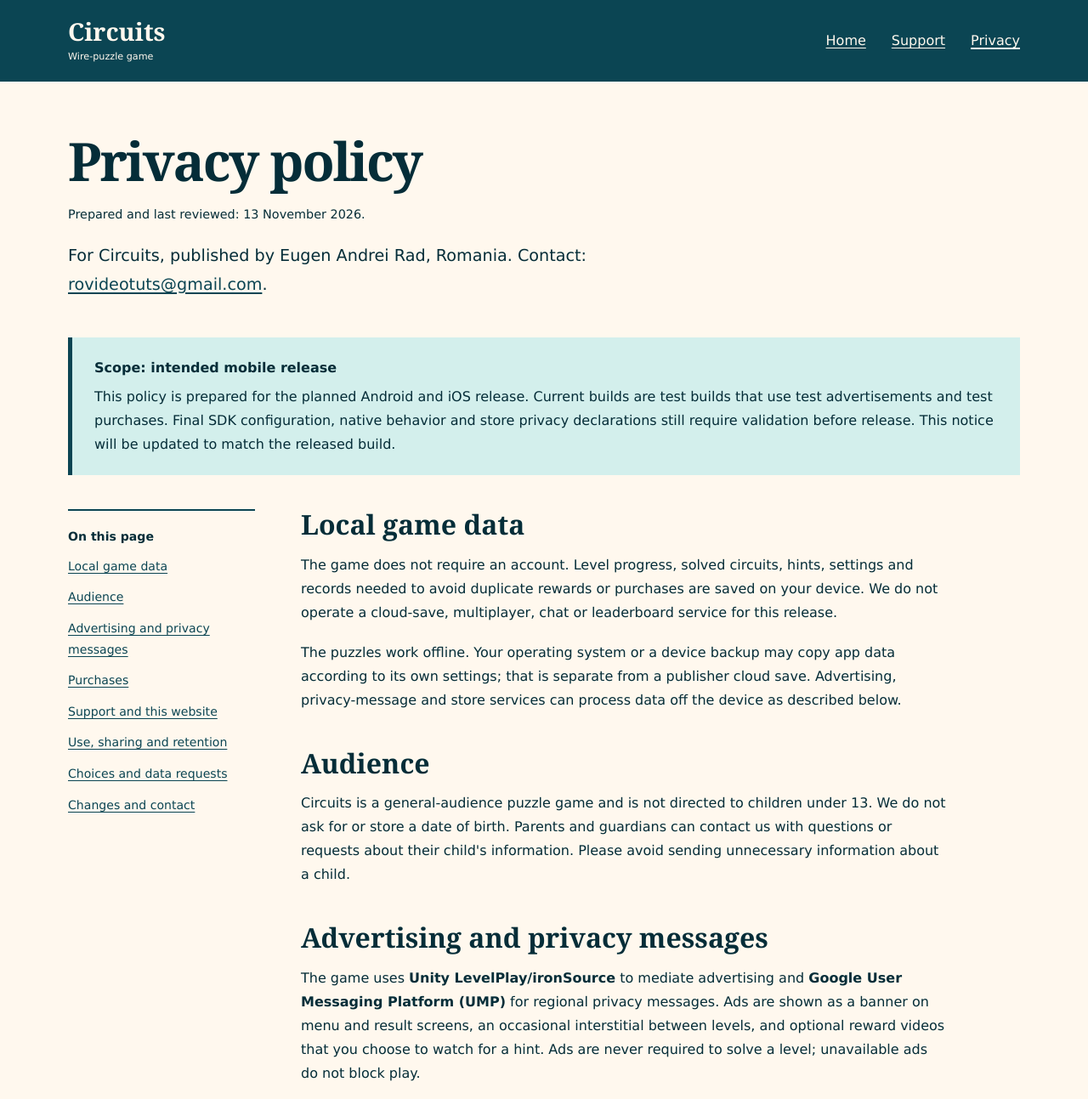
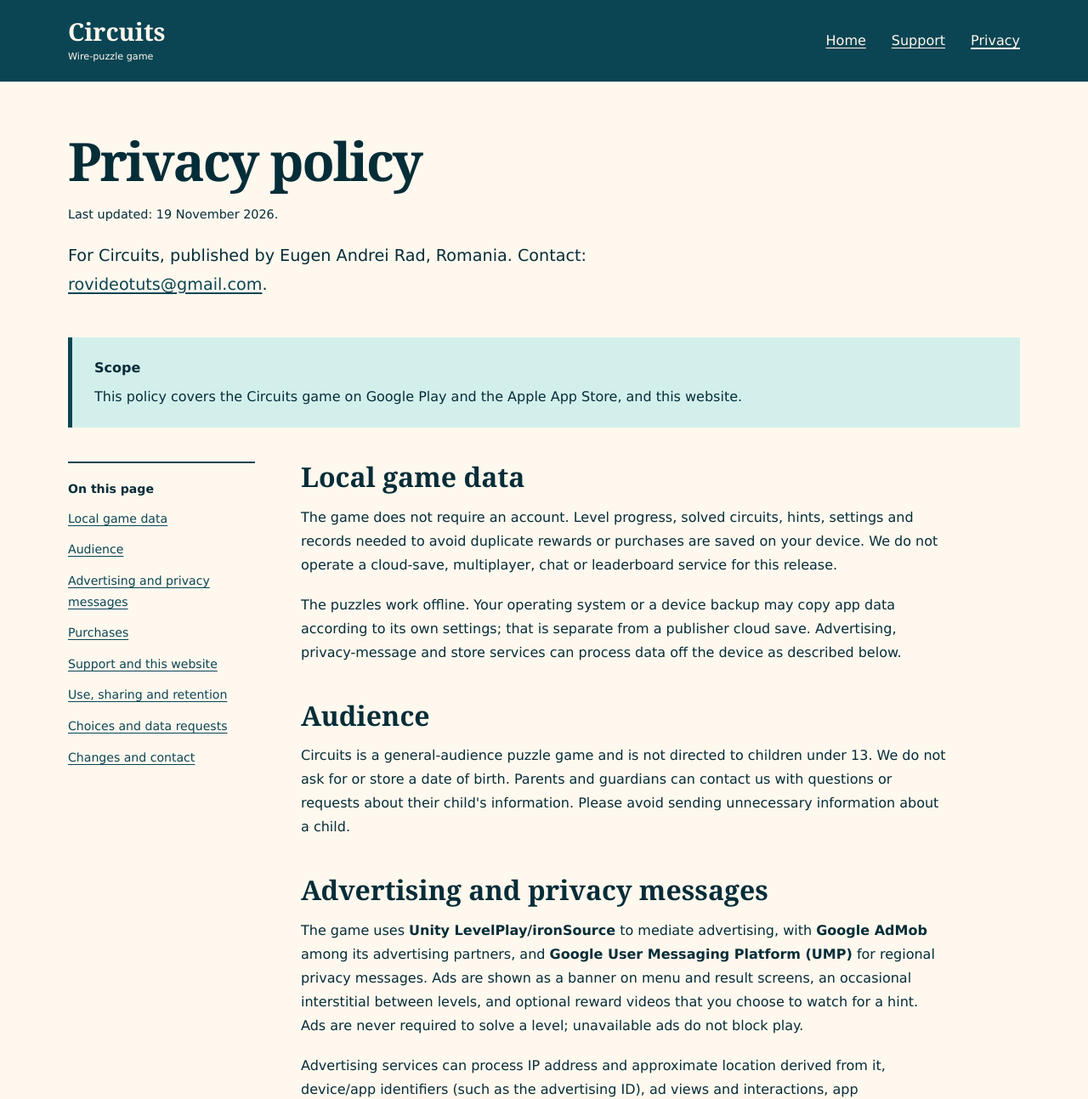
Before and after one commit to andreirad15/andreirad15.github.io, a plain HTML site: page circuits/privacy.html in a window 1280 px wide. Shown: the top 1293 px of the page at 85% size. Drawn offline with Linux system fonts and the light colour scheme.

Commit message:
Circuits privacy: AdMob as an ad partner, hint packs and Starter Pack

```diff
--- a/circuits/privacy.html
+++ b/circuits/privacy.html
@@ -13,8 +13,8 @@
   <a class="skip" href="#main">Skip to content</a>
   <header class="header"><div class="header-inner wrap"><a class="brand" href="index.html">Circuits<small>Wire-puzzle game</small></a><nav class="nav" aria-label="Main navigation"><a href="index.html">Home</a><a href="support.html">Support</a><a href="privacy.html" aria-current="page">Privacy</a></nav></div></header>
   <main id="main" class="wrap">
-    <div class="page-title"><h1>Privacy policy</h1><p class="updated">Prepared and last reviewed: 13 November 2026.</p><p class="lead">For Circuits, published by Eugen Andrei Rad, Romania. Contact: <a href="mailto:rovideotuts@gmail.com?subject=Circuits%20privacy">rovideotuts@gmail.com</a>.</p></div>
-    <aside class="notice" aria-label="Policy scope"><p><strong>Scope: intended mobile release</strong>This policy is prepared for the planned Android and iOS release. Current builds are test builds that use test advertisements and test purchases. Final SDK configuration, native behavior and store privacy declarations still require validation before release. This notice will be updated to match the released build.</p></aside>
+    <div class="page-title"><h1>Privacy policy</h1><p class="updated">Last updated: 19 November 2026.</p><p class="lead">For Circuits, published by Eugen Andrei Rad, Romania. Contact: <a href="mailto:rovideotuts@gmail.com?subject=Circuits%20privacy">rovideotuts@gmail.com</a>.</p></div>
+    <aside class="notice" aria-label="Policy scope"><p><strong>Scope</strong>This policy covers the Circuits game on Google Play and the Apple App Store, and this website.</p></aside>
     <div class="document-layout">
       <nav class="toc" aria-label="On this page"><strong>On this page</strong><a href="#local">Local game data</a><a href="#audience">Audience</a><a href="#advertising">Advertising and privacy messages</a><a href="#purchases">Purchases</a><a href="#support">Support and this website</a><a href="#retention">Use, sharing and retention</a><a href="#choices">Choices and data requests</a><a href="#changes">Changes and contact</a></nav>
       <article>
@@ -24,13 +24,13 @@
         <h2 id="audience">Audience</h2>
         <p>Circuits is a general-audience puzzle game and is not directed to children under 13. We do not ask for or store a date of birth. Parents and guardians can contact us with questions or requests about their child's information. Please avoid sending unnecessary information about a child.</p>
         <h2 id="advertising">Advertising and privacy messages</h2>
-        <p>The game uses <strong>Unity LevelPlay/ironSource</strong> to mediate advertising and <strong>Google User Messaging Platform (UMP)</strong> for regional privacy messages. Ads are shown as a banner on menu and result screens, an occasional interstitial between levels, and optional reward videos that you choose to watch for a hint. Ads are never required to solve a level; unavailable ads do not block play.</p>
+        <p>The game uses <strong>Unity LevelPlay/ironSource</strong> to mediate advertising, with <strong>Google AdMob</strong> among its advertising partners, and <strong>Google User Messaging Platform (UMP)</strong> for regional privacy messages. Ads are shown as a banner on menu and result screens, an occasional interstitial between levels, and optional reward videos that you choose to watch for a hint. Ads are never required to solve a level; unavailable ads do not block play.</p>
         <p>Advertising services can process IP address and approximate location derived from it, device/app identifiers (such as the advertising ID), ad views and interactions, app interactions, crash logs and performance information. Uses can include delivering and measuring ads, advertising analytics, preventing fraud and diagnosing SDK problems. Device identifiers or ad interactions may be shared among mediation and advertising partners; this can constitute tracking or targeted advertising depending on the provider, settings, choices and applicable law. A lack of a game account does not make advertising data anonymous.</p>
         <p>UMP contacts Google when refreshing your privacy status or presenting required choices, and stores consent records so your choices can be applied. We do not treat silence as consent; the game checks the available regional privacy choices before requesting ads. See <a href="https://developers.google.com/admob/android/privacy">Google's UMP information</a>.</p>
         <p>Where privacy choices apply, open <strong>Settings → Ad privacy choices</strong> to review or change them. Declining personalized advertising may still permit limited or non-personalized ads under the provider's settings and applicable requirements. On iOS, Apple tracking permission is a separate choice if tracking is requested; refusing it does not prevent play. These controls affect future processing and do not automatically delete previous records.</p>
         <p>For provider processing, retention, international transfers and request routes, read <a href="https://unity.com/legal/game-player-and-app-user-privacy-policy">Unity's player privacy policy</a> and <a href="https://policies.google.com/privacy">Google's privacy policy</a>. Advertising partners' use of identifiers may fall within legal definitions of selling or sharing personal information; use the available privacy choices and contact us about your applicable rights.</p>
         <h2 id="purchases">Purchases</h2>
-        <p>An optional <strong>Remove Ads</strong> purchase removes banner and interstitial ads permanently in this game; optional reward videos remain available. Payments are processed by Google Play or the Apple App Store; we never receive your card or bank details. The game uses <strong>Unity In-App Purchasing</strong> to talk to the store. The store and Unity can process purchase details, transaction identifiers, device information and diagnostics to complete, verify and restore the purchase. The game stores on your device which products you own and the transaction identifiers needed to avoid granting a purchase twice. See <a href="https://policies.google.com/privacy">Google</a>, <a href="https://www.apple.com/legal/privacy/">Apple</a> and <a href="https://unity.com/legal/game-player-and-app-user-privacy-policy">Unity</a> privacy information.</p>
+        <p>Optional purchases: <strong>Remove Ads</strong> removes banner and interstitial ads permanently in this game (optional reward videos remain available); <strong>hint packs</strong> add hints to your device and can be bought again; the <strong>Starter Pack</strong> removes ads and adds hints once. No purchase is needed to solve a level. Payments are processed by Google Play or the Apple App Store; we never receive your card or bank details. The game uses <strong>Unity In-App Purchasing</strong> to talk to the store. The store and Unity can process purchase details, transaction identifiers, device information and diagnostics to complete, verify and restore the purchase. The game stores on your device which products you own, your hint balance and the transaction identifiers needed to avoid granting a purchase twice. See <a href="https://policies.google.com/privacy">Google</a>, <a href="https://www.apple.com/legal/privacy/">Apple</a> and <a href="https://unity.com/legal/game-player-and-app-user-privacy-policy">Unity</a> privacy information.</p>
         <h2 id="support">Support and this website</h2>
         <p>If you email us, we receive your email address, your message and any information or attachments you choose to send. We use them to answer the request and keep an appropriate record of our response. Please do not send passwords, payment information or unnecessary personal details. Our email provider also processes the correspondence.</p>
         <p>This static website has no analytics code, advertisements, forms, embedded media, custom cookies or remote fonts. The host, GitHub Pages, may process request information such as IP address and browser/network details to deliver and secure the site. See the <a href="https://docs.github.com/en/site-policy/privacy-policies/github-general-privacy-statement">GitHub privacy statement</a>.</p>
@@ -40,7 +40,7 @@
         <p>Information may be processed by hosting, email, advertising, store and technical-service providers outside your country, including outside the EEA, under the safeguards those providers apply. Information can also be disclosed when required by law. No storage or transmission method is guaranteed to be completely secure.</p>
         <h2 id="choices">Choices and data requests</h2>
         <ul>
-          <li><strong>Local data:</strong> Android app-storage controls can clear the game's data. On iOS, deleting the app removes its local data. Clearing data erases your progress; a Remove Ads purchase can be restored from the store.</li>
+          <li><strong>Local data:</strong> Android app-storage controls can clear the game's data. On iOS, deleting the app removes its local data. Clearing data erases your progress and hint balance (including bought hints, which the store cannot restore); Remove Ads and the Starter Pack can be restored from the store.</li>
           <li><strong>Advertising:</strong> use Settings → Ad privacy choices where shown, and your device's advertising and tracking settings.</li>
           <li><strong>Requests:</strong> email <a href="mailto:rovideotuts@gmail.com?subject=Circuits%20privacy%20request">rovideotuts@gmail.com</a> to request access, correction or deletion, or to ask about another privacy right. Include the platform and app version if known.</li>
         </ul>
```
